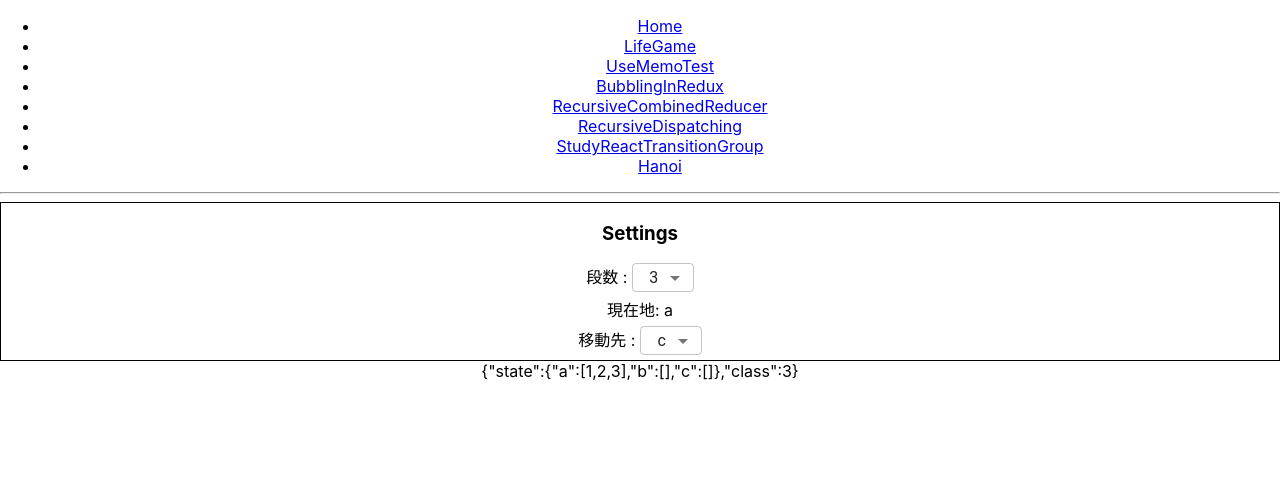
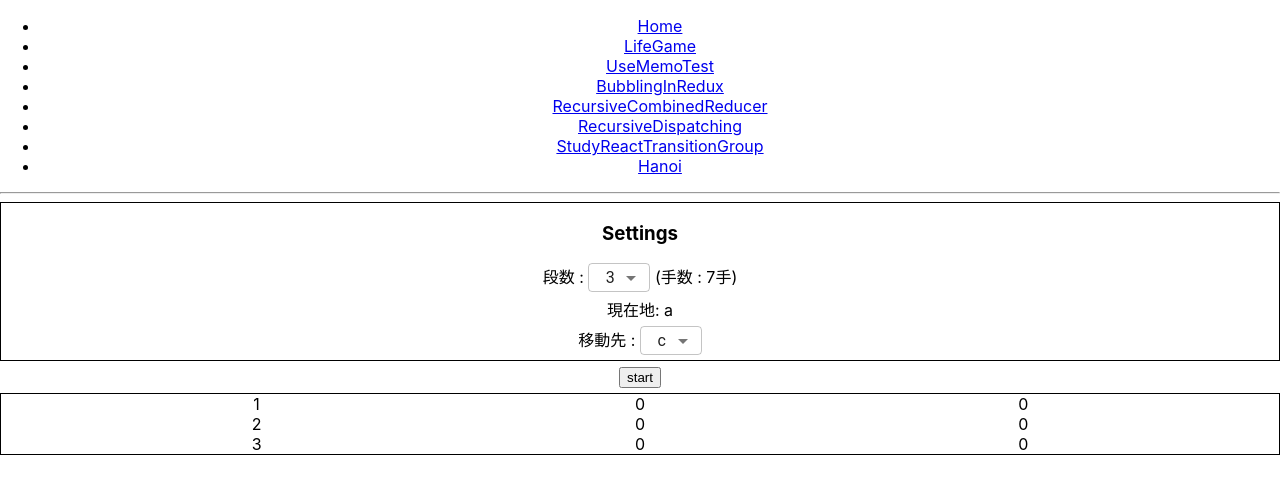
Before and after one commit to KoinoEngineering/react-study, a React (Create React App) app: page /Hanoi in a window 1280 px wide. Shown: the top 494 px of the page. Built offline with nearby package versions, Linux system fonts and the light colour scheme.

Commit message:
#25 Intermediate commit

```diff
--- a/src/Pages/Hanoi/Hanoi.tsx
+++ b/src/Pages/Hanoi/Hanoi.tsx
@@ -1,13 +1,13 @@
 import { List } from "immutable";
-import React from "react";
+import React, { useState } from "react";
 import { childDispatcherFactory } from "../../common/Dispatch";
 import { IDispatchable, IPropsBase } from "../../core/Interfaces/Props";
 import HanoiSettings, { IHanoiSettingsState } from "./HanoiSettings/HanoiSettings";
-import Towers, { ITowersState, TowersState } from "./Towers/Towers";
+import Towers, { ITowers, TowersState } from "./Towers/Towers";
 
 export interface IHanoiState {
     settings: IHanoiSettingsState;
-    towers: ITowersState;
+    towers: TowersState;
 }
 
 export const defaultTowers = Object.freeze({
@@ -31,16 +31,66 @@ export const initHanoiState = (): IHanoiState => {
 };
 
 type IHanoiProps = IPropsBase<IHanoiState> & IDispatchable<IHanoiState>;
+
+interface HanoiInnerState {
+    processing: boolean;
+    tasks: IHanoiTasks;
+}
+
+const keys: (keyof ITowers)[] = ["a", "b", "c"];
+type IHanoiTasks = ([keyof ITowers, keyof ITowers])[];
+
 const Hanoi: React.FC<IHanoiProps> = (props: IHanoiProps) => {
+
+    const [innerState, dispatchInner] = useState<HanoiInnerState>({
+        processing: false,
+        tasks: [],
+    });
+
+    const dispatchSettings = childDispatcherFactory(props.dispatch, props.state, "settings");
 
     return <div>
         <div>
             <HanoiSettings
                 state={props.state.settings}
-                dispatch={childDispatcherFactory(props.dispatch, props.state, "settings")}
+                dispatch={dispatchSettings}
                 stateHanoi={props.state}
                 dispatchHanoi={props.dispatch}
             />
+        </div>
+        <div style={{ paddingBottom: 5, paddingTop: 5 }}>
+            <button disabled={innerState.processing} onClick={() => {
+                dispatchInner((prevState) => {
+                    return {
+                        ...prevState,
+                        processing: !prevState.processing
+                    };
+                });
+
+                const tmp: keyof ITowers | undefined = keys.find((value) => {
+                    return value !== props.state.settings.now && value !== props.state.settings.goto;
+                });
+
+                if (!tmp) {
+                    throw "An unexpected error has occurred";
+                }
+                setTimeout(() => {
+                    console.log(hanoiEntry(
+                        props.state.settings.class,
+                        props.state.settings.now,
+                        props.state.settings.goto,
+                        tmp
+                    ));
+                    setTimeout(() => {
+                        dispatchInner((prevState) => {
+                            return {
+                                ...prevState,
+                                processing: !prevState.processing
+                            };
+                        });
+                    }, 1000);
+                }, 1000);
+            }}  >{innerState.processing ? "processing..." : "start"}</button>
         </div>
         <div>
             <Towers state={props.state.towers} dispatch={childDispatcherFactory(props.dispatch, props.state, "towers")} class={props.state.settings.class} />
@@ -48,4 +98,24 @@ const Hanoi: React.FC<IHanoiProps> = (props: IHanoiProps) => {
     </div>;
 };
 
+
+const hanoi = (classes: number, ans: string, from: keyof ITowers, to: keyof ITowers, tmp: keyof ITowers): string => {
+    if (classes === 1) {
+        return ans + "[\"" + from + "\",\"" + to + "\"],";
+    } else {
+        // 一つ上をtmpに逃がす
+        const rested = hanoi(classes - 1, ans, from, tmp, to);
+        // 移動する
+        const moved = rested + "[\"" + from + "\",\"" + to + "\"],";
+        // tmpを戻す
+        return hanoi(classes - 1, moved, tmp, to, from);
+    }
+};
+
+const hanoiEntry = (classes: number, from: keyof ITowers, to: keyof ITowers, tmp: keyof ITowers): (keyof ITowers[])[] => {
+    const ret: (keyof ITowers[])[] = JSON.parse("[" + hanoi(classes, "", from, to, tmp) + "[\"\",\"\"]]");
+    ret.pop();
+    return ret;
+};
+
 export default Hanoi;
--- a/src/Pages/Hanoi/HanoiSettings/HanoiSettings.tsx
+++ b/src/Pages/Hanoi/HanoiSettings/HanoiSettings.tsx
@@ -5,12 +5,12 @@ import React from "react";
 import MyDispatch from "../../../core/Interfaces/MyDispatch";
 import { IPropsBase, IDispatchable } from "../../../core/Interfaces/Props";
 import { defaultTowers, IHanoiState } from "../Hanoi";
-import { ITowersState, TowersState } from "../Towers/Towers";
+import { TowersState, ITowers } from "../Towers/Towers";
 
 export interface IHanoiSettingsState {
     class: number;
-    now: keyof ITowersState;
-    goto: keyof ITowersState;
+    now: keyof ITowers;
+    goto: keyof ITowers;
 }
 interface HanoiSettingsProps extends IPropsBase<IHanoiSettingsState>, IDispatchable<IHanoiSettingsState> {
     divProps?: React.DetailedHTMLProps<React.HTMLAttributes<HTMLDivElement>, HTMLDivElement>;
@@ -19,7 +19,7 @@ interface HanoiSettingsProps extends IPropsBase<IHanoiSettingsState>, IDispatcha
     dispatchHanoi: MyDispatch<IHanoiState>["Set"];
 }
 
-const HanoiKeys: (keyof ITowersState)[] = ["a", "b", "c"];
+const HanoiKeys: (keyof ITowers)[] = ["a", "b", "c"];
 
 const HanoiSettings: React.FC<HanoiSettingsProps> = (props: HanoiSettingsProps) => {
 
@@ -80,16 +80,16 @@ const HanoiSettings: React.FC<HanoiSettingsProps> = (props: HanoiSettingsProps)
                     const tmp = idx + 1;
                     return <MenuItem key={"class_" + tmp} value={tmp}>{tmp}</MenuItem>;
                 })}
-            </Select>
+            </Select> (手数 : {(2 ** props.state.class) - 1}手)
         </div>
         <div className={paddingStyles.bottom5}>
             {"現在地: " + props.state.now}
         </div>
         <div className={paddingStyles.bottom5}>
             移動先 : <Select classes={selectStyles} value={props.state.goto} onChange={handleChildSelectChangeFactory(props.state, "goto")} variant={"outlined"}>
-                {HanoiKeys.filter((key: keyof ITowersState) => {
+                {HanoiKeys.filter((key: keyof ITowers) => {
                     return key !== props.state.now;
-                }).map((key: keyof ITowersState) => {
+                }).map((key: keyof ITowers) => {
                     return <MenuItem key={key} value={key} >{key}</MenuItem>;
                 })}
             </Select>
--- /dev/null
+++ b/src/Pages/Hanoi/Towers/Tower/Plate/Plate.tsx
@@ -0,0 +1,7 @@
+import React from "react";
+
+const Plate: React.FC<{ size: number }> = (props: { size: number }) => {
+    return <div>{props.size}</div>;
+};
+
+export default Plate;
--- /dev/null
+++ b/src/Pages/Hanoi/Towers/Tower/Tower.tsx
@@ -0,0 +1,25 @@
+import ClassNames from "classnames";
+import { List } from "immutable";
+import React from "react";
+import { useDisplay, useWidth } from "../../../../common/Styles/Styles";
+import Plate from "./Plate/Plate";
+
+interface ITowerProps {
+    tower: List<number>;
+    class: number;
+}
+
+const Tower: React.FC<ITowerProps> = (props: ITowerProps) => {
+    const displayStyles = useDisplay();
+    const widthStyles = useWidth();
+    return <div className={ClassNames(displayStyles.inlineBlock, widthStyles.p30)}>
+        {
+            List(new Array<number>(props.class - props.tower.size)
+                .fill(0))
+                .concat(props.tower)
+                .map((value, idx) => {
+                    return <Plate key={"plate_" + (value || value + "_" + idx)} size={value} />;
+                })}
+    </div>;
+};
+export default Tower;
--- a/src/Pages/Hanoi/Towers/Towers.tsx
+++ b/src/Pages/Hanoi/Towers/Towers.tsx
@@ -1,8 +1,9 @@
-import { List, Record, RecordOf } from "immutable";
+import { makeStyles } from "@material-ui/core";
+import { List, Record } from "immutable";
 import React from "react";
-import { IPropsBase, IDispatchable } from "../../../core/Interfaces/Props";
+import { IDispatchable, IPropsBase } from "../../../core/Interfaces/Props";
+import Tower from "./Tower/Tower";
 
-export type ITowersState = RecordOf<ITowers>;
 export interface ITowers {
     a: List<number>
     b: List<number>
@@ -33,11 +34,24 @@ export class TowersState extends Record<ITowers>({
     }
 }
 
-interface ITowersProps extends IPropsBase<ITowersState>, IDispatchable<ITowersState> {
+interface ITowersProps extends IPropsBase<TowersState>, IDispatchable<TowersState> {
     class: number;
 }
 
 const Towers: React.FC<ITowersProps> = (props: ITowersProps) => {
-    return <div>{JSON.stringify(props)}</div>;
+
+    const borderStyle = makeStyles({
+        solidBalck1: {
+            border: "solid black 1px",
+        }
+    })();
+
+    return <div className={borderStyle.solidBalck1}>
+        <Tower tower={props.state.a} class={props.class} />
+        <Tower tower={props.state.b} class={props.class} />
+        <Tower tower={props.state.c} class={props.class} />
+    </div>;
 };
+
+
 export default Towers;
```
